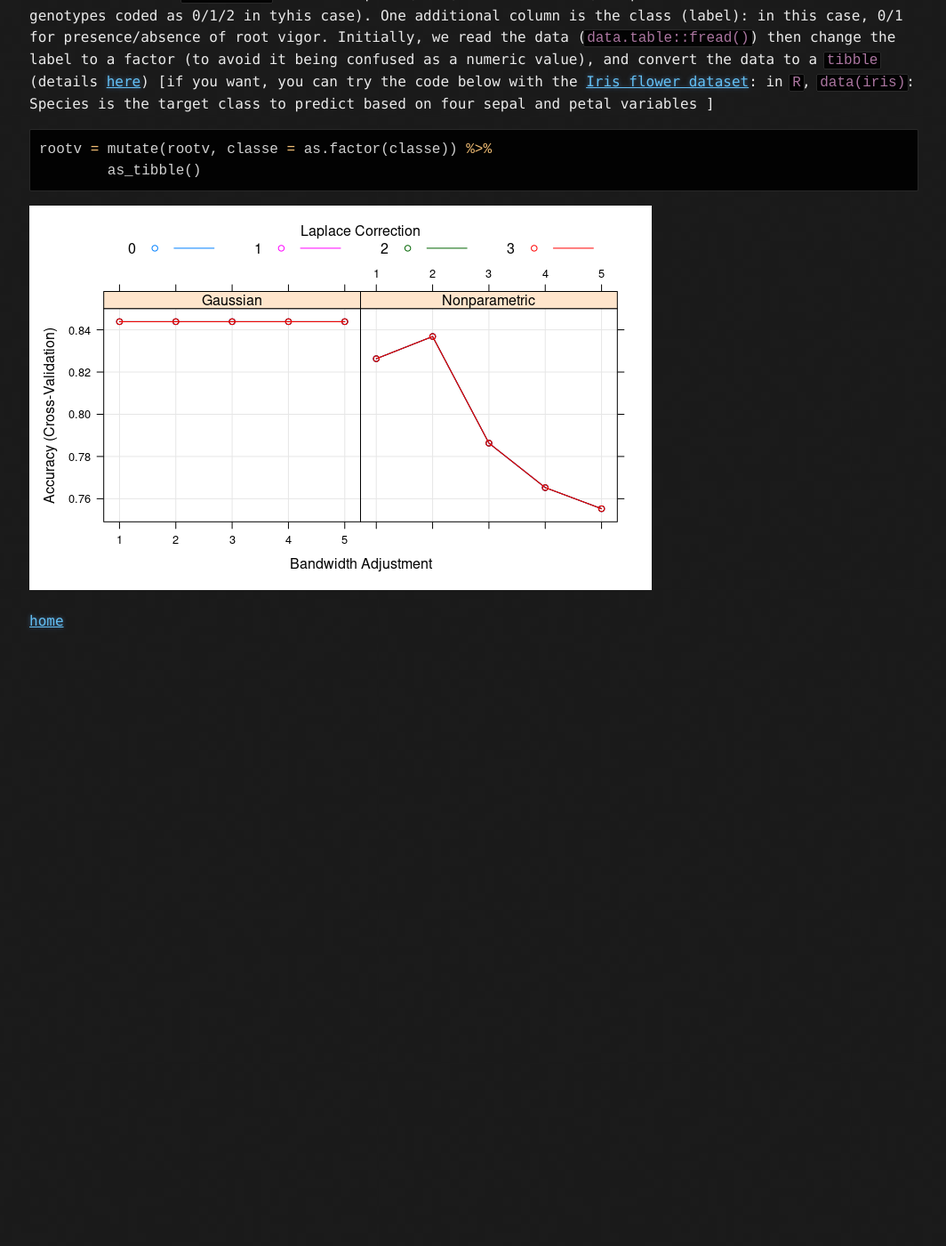
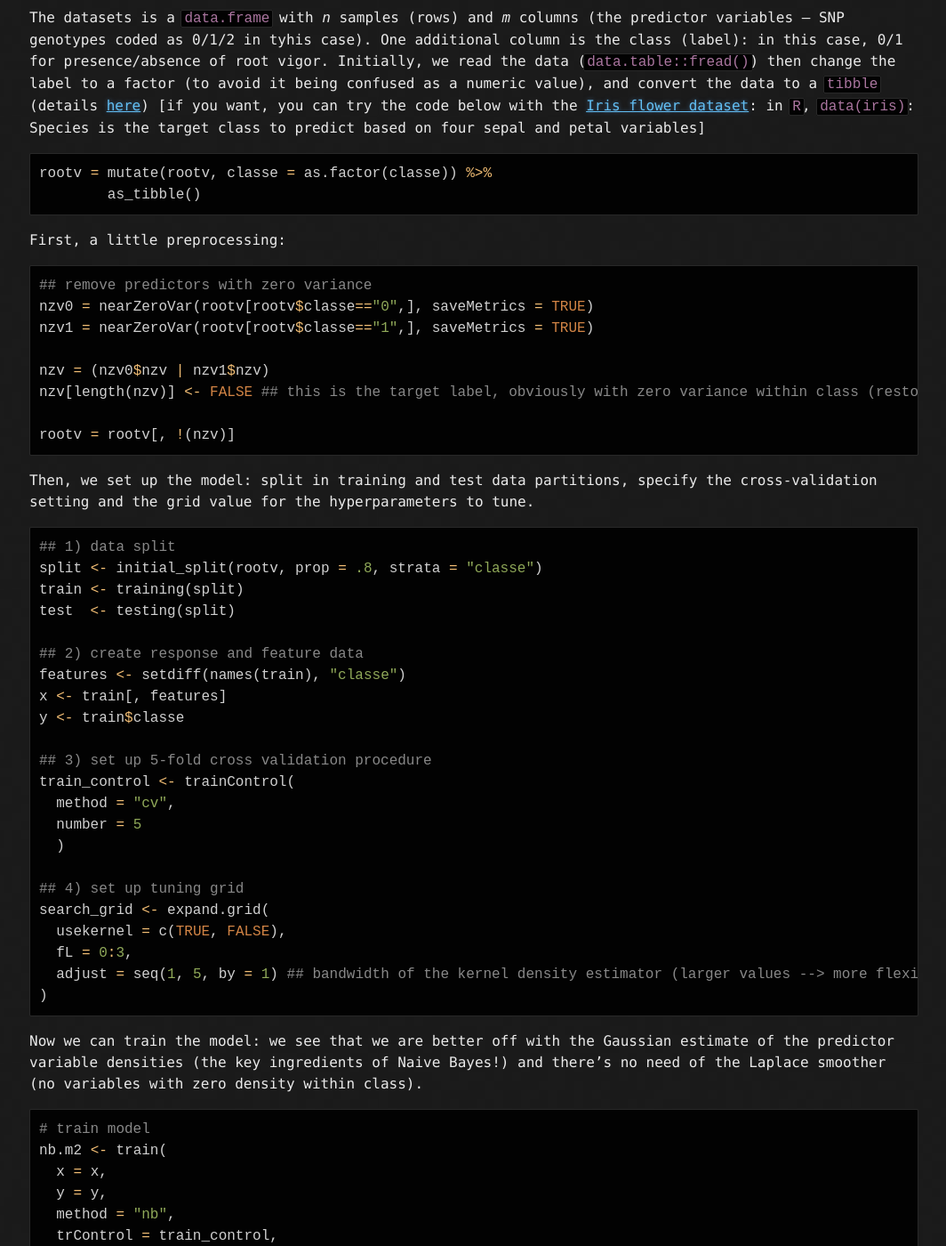
Before and after one commit to bioinformateachers/bioinformateachers.github.io, a Jekyll site: the page built from _posts/2022-06-22-naive-bayes.md, in a window 1280 px wide and 1400 px high, scrolled down 1998 px. Shown: the whole window at 89% size, without its empty margins (107-1171 px from the left). Built offline with Jekyll 4.4.1, drawn with Linux system fonts in a browser that asks for light colours; formulas are drawn with MathJax 3; before the commit the page ends 2728 px from its top, so only the background shows below that; some of the changed text lies outside the part shown.

Commit message:
post completed

````diff
--- a/_posts/2022-06-22-naive-bayes.md
+++ b/_posts/2022-06-22-naive-bayes.md
@@ -11,7 +11,7 @@ categories: STATISTICS CLASSIFICATION BAYES R
 Naive Bayes is a probabilistic classifier based on i) **Bayes' theorem** and
 ii) a strong ("**Naive**") **assumption** on the **independence of all $$p$$ features** (variables) within each class.
 
-### Naive Bayes: the gist of it
+## Naive Bayes: the gist of it
 
 - resource efficient & fast
 - scales well
@@ -58,7 +58,7 @@ By simplifying the problem, **Naive Bayes** introduces some *bias* but **reduces
 We expect to see a great pay-oﬀ to using naive Bayes in instances where *p* is large or *n* is small,
 so that **reducing the variance is very important** (the bias-variance trade-off).
 
-### Further (important) details
+## Further (important) details
 
 1. the data can be transformed (e.g. normalized) and an estimator may need to be chosen
 (Gaussian, histogram frequency, kernel density, class frequency for categorical variables etc.):
@@ -68,7 +68,7 @@ the overall likelihood of the data under the Naive Bayes assumption would go to
 $$\rightarrow$$ the **Laplace smoother**: adds a small number to the frequencies for each feature (variable, predictor) in class *k*
 (how much? $$\rightarrow$$ again, a tuning hyperparameter!)
 
-### An example in R
+## An example in R
 There are many `R packages` that implement the **Naive Bayes classifier in R**: e.g. `e1071`, `klaR`, `naivebayes`, `bnclassify`, `caret`, `h2o`
 
 Here we look at an illustration using the `caret + klaR` packages
@@ -83,11 +83,74 @@ One additional column is the class (label): in this case, 0/1 for presence/absen
 Initially, we read the data (`data.table::fread()`) then change the label to a factor
 (to avoid it being confused as a numeric value), and convert the data to a `tibble` (details [here](https://tibble.tidyverse.org/))
 \[if you want, you can try the code below with the [Iris flower dataset](https://archive.ics.uci.edu/ml/datasets/iris):
-in `R`, `data(iris)`: Species is the target class to predict based on four sepal and petal variables \]
+in `R`, `data(iris)`: Species is the target class to predict based on four sepal and petal variables\]
 
 ```r
 rootv = mutate(rootv, classe = as.factor(classe)) %>%
 	as_tibble()
 ```
 
+First, a little preprocessing:
+
+```r
+## remove predictors with zero variance
+nzv0 = nearZeroVar(rootv[rootv$classe=="0",], saveMetrics = TRUE)
+nzv1 = nearZeroVar(rootv[rootv$classe=="1",], saveMetrics = TRUE)
+
+nzv = (nzv0$nzv | nzv1$nzv)
+nzv[length(nzv)] <- FALSE ## this is the target label, obviously with zero variance within class (restored to FALSE to be kept in the data)-nzv
+
+rootv = rootv[, !(nzv)]
+```
+
+Then, we set up the model: split in training and test data partitions, specify the cross-validation setting
+and the grid value for the hyperparameters to tune.
+
+```r
+## 1) data split
+split <- initial_split(rootv, prop = .8, strata = "classe")
+train <- training(split)
+test  <- testing(split)
+
+## 2) create response and feature data
+features <- setdiff(names(train), "classe")
+x <- train[, features]
+y <- train$classe
+
+## 3) set up 5-fold cross validation procedure
+train_control <- trainControl(
+  method = "cv",
+  number = 5
+  )
+
+## 4) set up tuning grid
+search_grid <- expand.grid(
+  usekernel = c(TRUE, FALSE),
+  fL = 0:3,
+  adjust = seq(1, 5, by = 1) ## bandwidth of the kernel density estimator (larger values --> more flexible estimator)
+)
+```
+
+Now we can train the model: we see that we are better off with the Gaussian estimate of the predictor variable densities
+(the key ingredients of Naive Bayes!) and there's no need of the Laplace smoother (no variables with zero density within class).
+
+```r
+# train model
+nb.m2 <- train(
+  x = x,
+  y = y,
+  method = "nb",
+  trControl = train_control,
+  tuneGrid = search_grid
+  )
+```
+
 ![naive-bayes-tuning](/img/naive_bayes_tuning.png)
+
+Finally, we make predictions on the test set and we get a final **accuracy of 0.76** (6 wrong predictions on the 25 test observations).
+
+```r
+## making predictions on the test set
+pred <- predict(nb.m2, newdata = test)
+confusionMatrix(pred, test$classe)
+```
````
